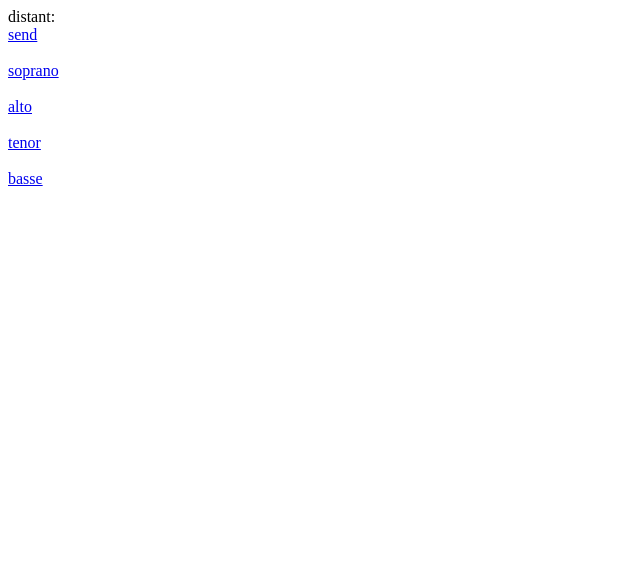
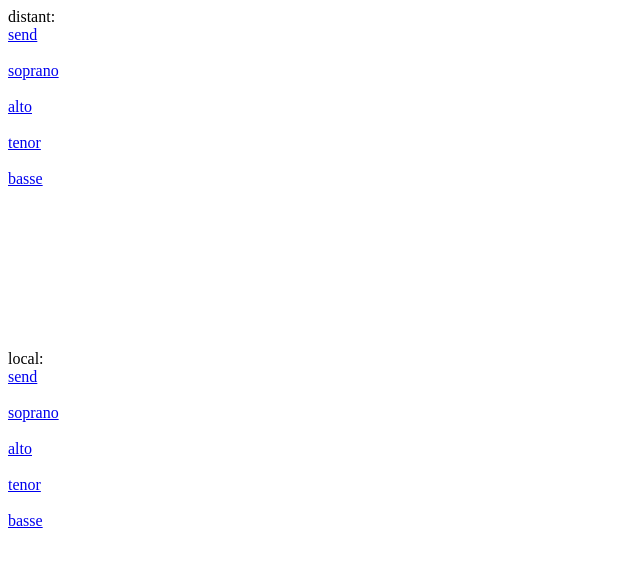
Before and after one commit to belljonathan50/chef20, a website: page maxws/public/index.html in a window 1280 px wide. Shown: the whole page, without its empty margins (0-640 px from the left). Drawn offline with Linux system fonts and the light colour scheme.

Commit message:
Update index.html

```diff
--- a/maxws/public/index.html
+++ b/maxws/public/index.html
@@ -28,6 +28,24 @@
     <br>  <br>
     <br>  <br>
     <br>
+
+
+    local:  <br>
+    <a target="_blank" href="http://192.168.1.178:3000/send.html">send</a>
+    <br>
+    <br>
+    <a target="_blank" href="http://192.168.1.178:3000/sop.html">soprano</a>
+    <br>
+    <br>
+    <a target="_blank" href="http://192.168.1.178:3000/alt.html">alto</a>
+    <br>
+    <br>
+    <a target="_blank" href="http://192.168.1.178:3000/ten.html">tenor</a>
+    <br>
+    <br>
+    <a target="_blank" href="http://192.168.1.178:3000/bas.html">basse</a>
+    <br>
+    <br>  <br>
     <!-- local:  <br>
     <a target="_blank" href="http://192.168.1.178:3000/send.html">send</a>
     <br>
```
